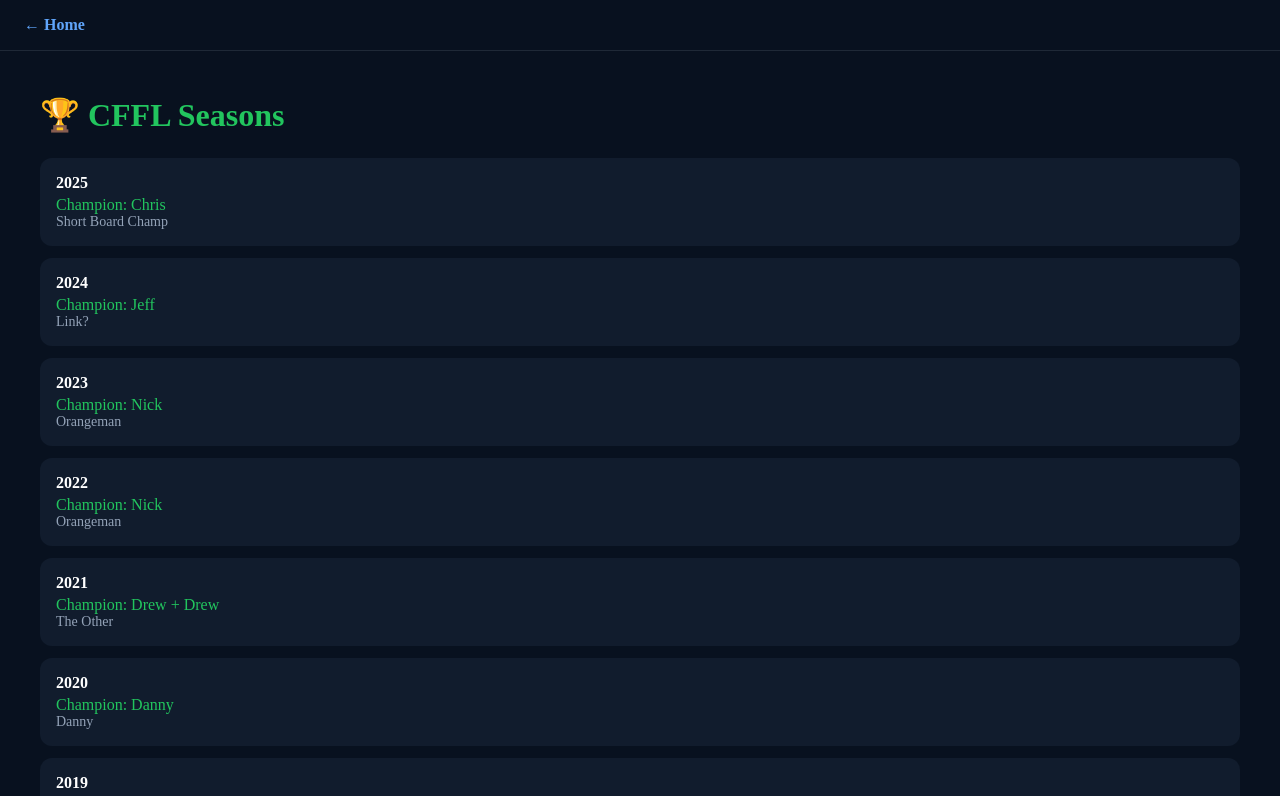
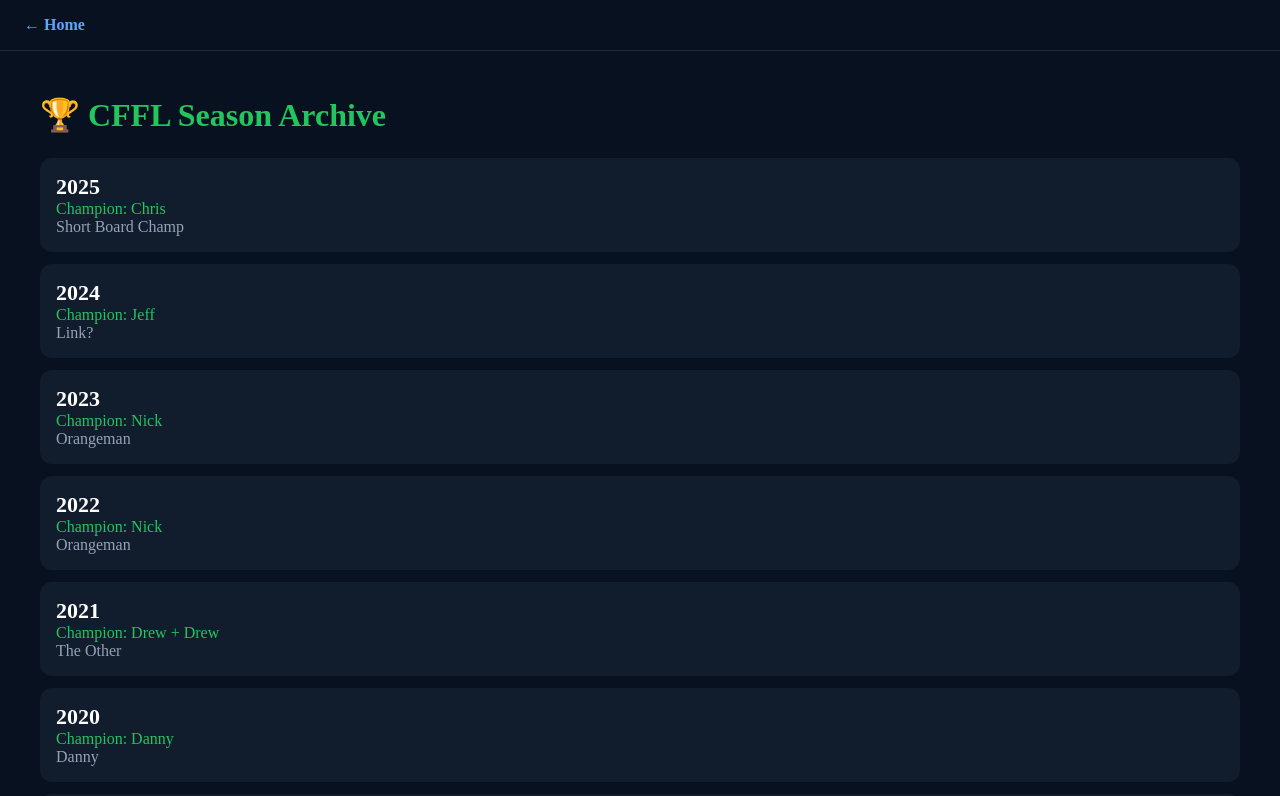
Before and after one commit to timgoodman047/CFFL-NEW, a Next.js app: page /seasons in a window 1280 px wide. Shown: the top 796 px of the page. Built offline with nearby package versions, Linux system fonts and the light colour scheme.

Commit message:
Rename header to 'CFFL Season Archive' and update styles

```diff
--- a/src/app/seasons/page.tsx
+++ b/src/app/seasons/page.tsx
@@ -16,7 +16,7 @@ export default function SeasonsPage() {
           marginBottom: "24px",
         }}
       >
-        🏆 CFFL Seasons
+        🏆 CFFL Season Archive
       </h1>
 
       <div
@@ -37,12 +37,18 @@ export default function SeasonsPage() {
               color: "white",
             }}
           >
-            <strong>{season.year}</strong>
+            <div
+              style={{
+                fontSize: "22px",
+                fontWeight: "bold",
+              }}
+            >
+              {season.year}
+            </div>
 
             <div
               style={{
                 color: "#22c55e",
-                marginTop: "4px",
               }}
             >
               Champion: {season.champion}
@@ -51,7 +57,6 @@ export default function SeasonsPage() {
             <div
               style={{
                 color: "#94a3b8",
-                fontSize: "14px",
               }}
             >
               {season.team}
```
